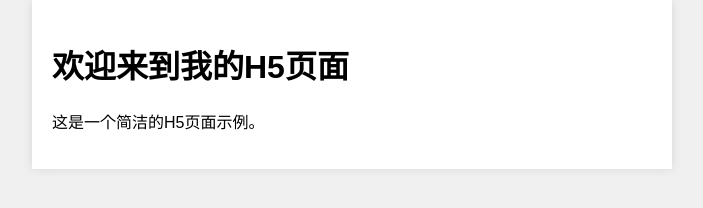
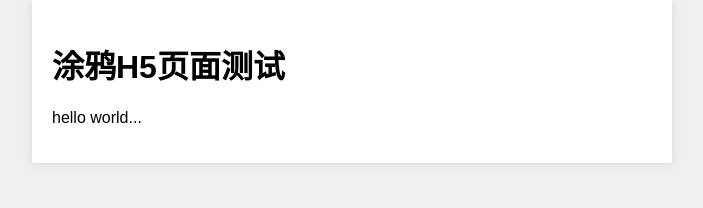
Before and after one commit to Diegotong0616/myh5, a plain HTML site: page index.html in a window 1280 px wide. Shown: the whole page, without its empty margins (288-991 px from the left). Drawn offline with Linux system fonts and the light colour scheme.

Commit message:
Update index.html

```diff
--- a/index.html
+++ b/index.html
@@ -23,8 +23,8 @@
 </head>
 <body>
     <div class="container">
-        <h1>欢迎来到我的H5页面</h1>
-        <p>这是一个简洁的H5页面示例。</p>
+        <h1>涂鸦H5页面测试</h1>
+        <p>hello world...</p>
     </div>
     <script>
         // 在这里添加你的JavaScript代码
```
